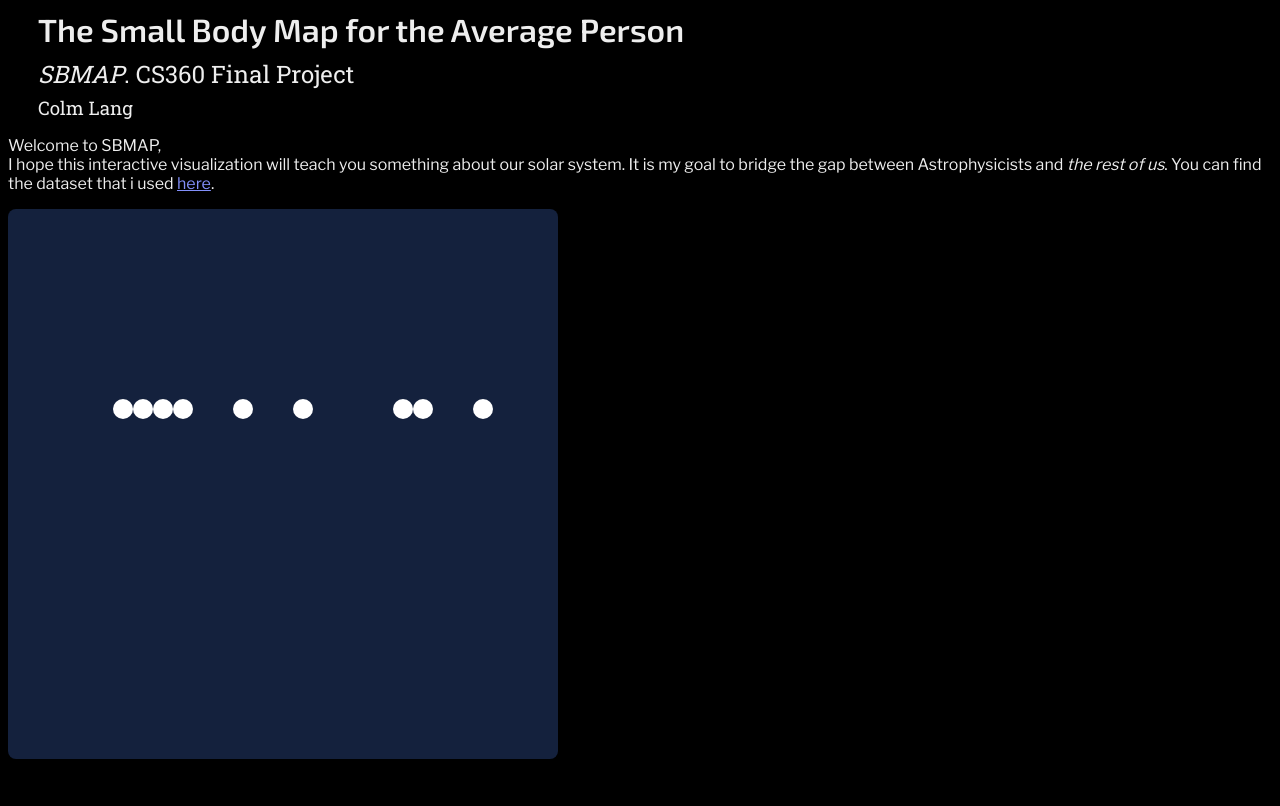
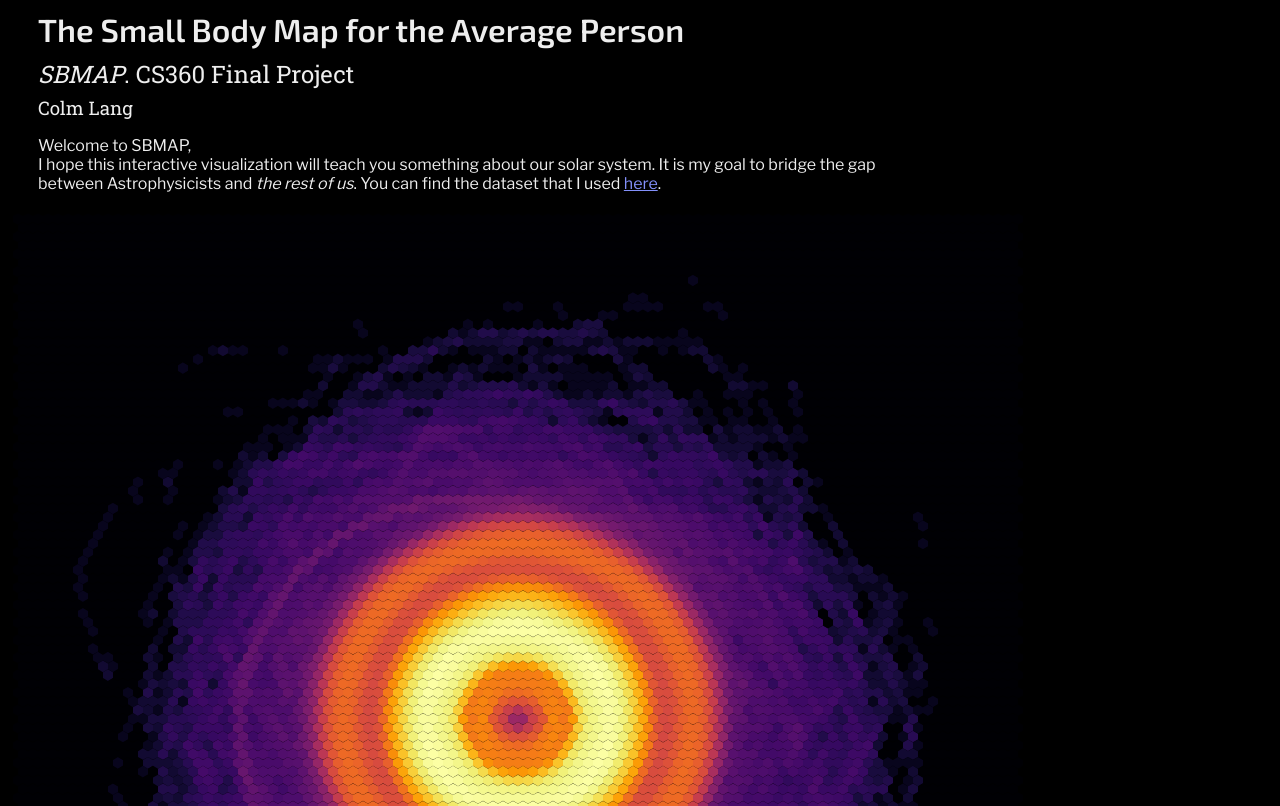
Before and after one commit to cpl-cs360/sbmap, a React (Vite) app: page / in a window 1280 px wide. Shown: the top 806 px of the page. Built offline with nearby package versions, Linux system fonts and the light colour scheme.

Commit message:
Added first iteration of the Hexbin Viz

```diff
--- a/src/App.jsx
+++ b/src/App.jsx
@@ -1,19 +1,39 @@
-import { useState } from 'react';
+import { useState, useEffect } from 'react';
 import './app.scss'
-import BarChart from './components/BarChart'
+import HexBin from './components/hexbin/HexBin';
+import * as d3 from 'd3';
 
 function App() {
-  const data = [1, 2, 3, 4, 7, 10, 15, 16, 19];
-  const barChartDimensions = {
-    width: 400,
-    height: 350,
+
+  const [hexBinData, setHexBinData] = useState();
+  const hexBinDims = {
+    width: 1000,
+    height: 1000,
     margin: {
-      top: 100,
-      right: 75,
-      bottom: 100,
-      left: 75
+      top: 10,
+      right: 10,
+      bottom: 10,
+      left: 10,
     }
   };
+
+  useEffect(() => {
+
+    // load in hexbin csv
+    d3.csv('../data/hex_bins.csv', d => {
+      return {
+        x: +d['x'],
+        y: +d['y'],
+        count: +d['count'],
+      }
+    }).then(data => {
+      // console.table(data);
+      setHexBinData(data);
+    })
+
+  }, [])
+
+  console.log(hexBinData)
 
   return (
     <>
@@ -21,9 +41,9 @@ function App() {
         <h1>The Small Body Map for the Average Person</h1>
         <h2><em>SBMAP</em>. CS360 Final Project</h2>
         <h3>Colm Lang</h3>
-        <p>Welcome to SBMAP,<br/>I hope this interactive visualization will teach you something about our solar system. It is my goal to bridge the gap between Astrophysicists and <em>the rest of us</em>. You can find the dataset that i used <a href='www.google.com'>here</a>.</p>
+        <p>Welcome to SBMAP,<br/>I hope this interactive visualization will teach you something about our solar system. It is my goal to bridge the gap between Astrophysicists and <em>the rest of us</em>. You can find the dataset that I used <a href='https://ssd.jpl.nasa.gov/tools/sbdb_query.html'>here</a>.</p>
       </div>
-      <BarChart data={data} dimensions={barChartDimensions} />
+      <HexBin data={ hexBinData } dimensions={ hexBinDims } />
     </>
   )
 }
--- a/src/app.scss
+++ b/src/app.scss
@@ -15,4 +15,9 @@
     margin: 5px 30px;
 
   }
+
+  p {
+    margin-left: 30px;
+    max-width: 900px;
+  }
 }
--- a/src/components/BarChart.jsx
+++ /dev/null
@@ -1,37 +0,0 @@
-import React, { useRef, useEffect } from 'react'
-import * as d3 from 'd3';
-import "./barChart.scss";
-
-export default function BarChart({ data, dimensions }) {
-    const svgRef = useRef(null);
-    const { width, height, margin } = dimensions;
-    const svgWidth = width + margin.left + margin.right;
-    const svgHeight = height + margin.top + margin.bottom;
-
-    //useEffect to handle D3 related side-effects (like DOM manipulation)
-    useEffect(() => {
-        const svgRefElement = d3.select(svgRef.current);
-        svgRefElement.selectAll("*").remove()   //clear svg content before (re)drawing
-
-        const colorScale = d3.interpolateInferno;
-
-        const svg = svgRefElement
-            .append("g")
-            .attr("transform", `translate(${margin.left},${margin.top})`);
-
-        svg.selectAll(".circle")
-            .data(data)
-            .enter()
-            .append("circle")
-            .attr("r", 10)
-            .attr("cx", d => 20 + d * 20)
-            .attr("cy", 100)
-            .attr("fill", "white");
-
-
-    }, [data]); //redraw chart when data changes
-
-    return (
-        <svg ref={svgRef} width={svgWidth} height={svgHeight} className="barChart"/>
-    )
-}
--- a/src/components/barChart.scss
+++ /dev/null
@@ -1,6 +0,0 @@
-@import "../global.scss";
-
-.barChart {
-    background-color: $mainDarkGrey;
-    border-radius: 8px;
-}
--- /dev/null
+++ b/src/components/hexbin/HexBin.jsx
@@ -0,0 +1,51 @@
+import React, { useRef, useEffect } from 'react'
+import * as d3 from 'd3';
+import './hexBin.scss'
+
+export default function HexBin({ data, dimensions }) {
+    const svgRef = useRef(null);
+    const { width, height, margin } = dimensions;
+    const svgWidth = width + margin.left + margin.right;
+    const svgHeight = height + margin.top + margin.bottom;
+
+    //useEffect to handle D3 related side-effects (like DOM manipulation)
+    useEffect(() => {
+
+        if(data == null) return;
+        const svgRefElement = d3.select(svgRef.current);
+        svgRefElement.selectAll("*").remove()   //clear svg content before (re)drawing
+
+        const maxCount = d3.max(data.map(d => d.count));
+        const colorScale = d3.interpolateInferno;
+
+        const svg = svgRefElement
+            .append("g")
+            .attr("transform", `translate(${margin.left},${margin.top})`);
+
+        svg.selectAll('circle')
+            .data(data)
+            .enter()
+            .append('polygon')
+            .attr('points', d => {
+                // given a radius of 5 pixels, a hexagon can be thought of as a function of its 30 60 90 triangle
+                // if b = 5, then a = b / root3, and c = 2a
+                let b = 5;
+                let a = b / Math.sqrt(3);
+                let c = 2 * a;
+                return [
+                    { x: d.x + b, y: d.y + a},      // top right
+                    { x: d.x + b, y: d.y - a},      // bottom right
+                    { x: d.x, y: d.y - c},          // bottom center
+                    { x: d.x - b, y: d.y - a},      // bottom left
+                    { x: d.x - b, y: d.y + a},      // top left
+                    { x: d.x, y: d.y + c},          // top center
+                ].map(p => `${ p.x }, ${ p.y }`).join(' ')
+            })
+            .attr('fill', d => colorScale(Math.log(d.count) / Math.log(maxCount)));
+
+    }, [data]); //redraw chart when data changes
+
+    return (
+        <svg ref={svgRef} width={svgWidth} height={svgHeight} className="hexBin"/>
+    )
+}
```
Also changed, not shown: src/components/hexbin/hexBin.scss (added).
